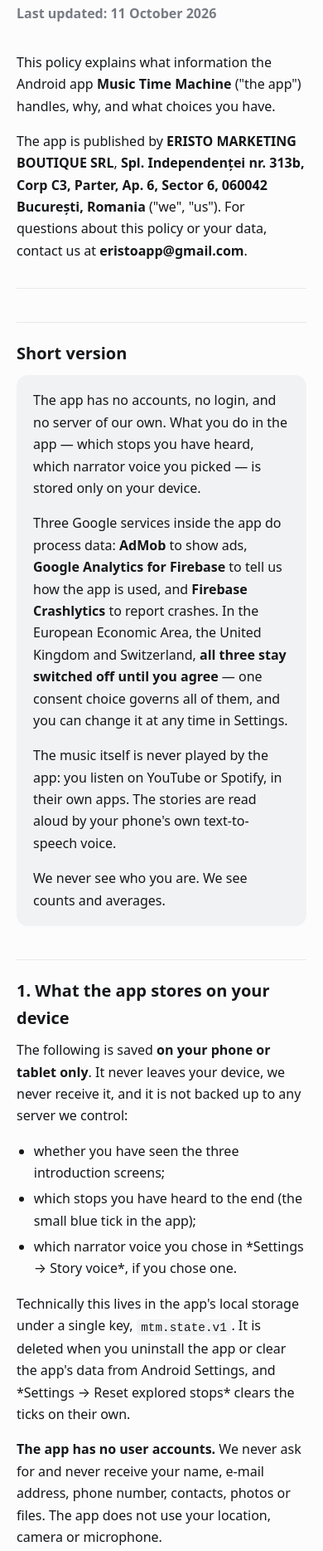
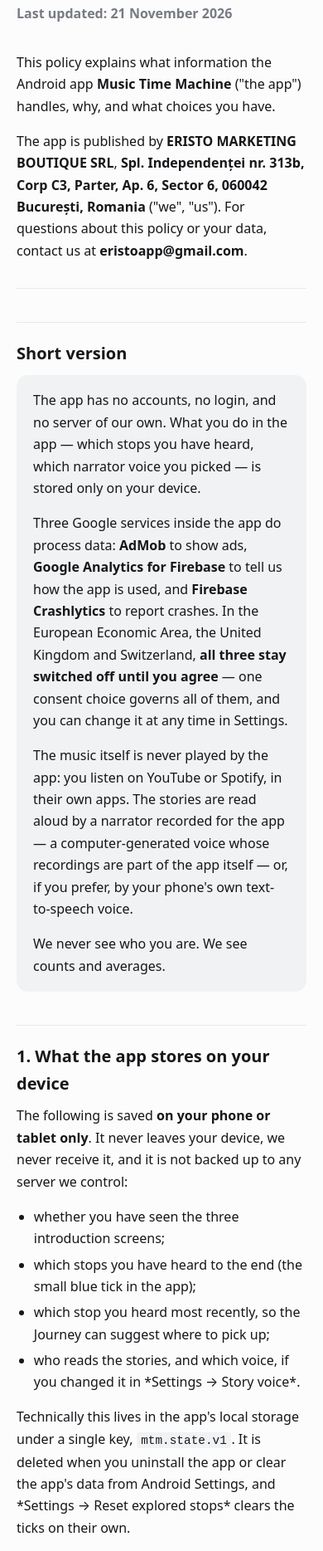
Before and after one commit to radu-stoica-git1/music-time-machine-legal, a plain HTML site: page index.html in a window 390 px wide. Shown: the part 116-1985 px from the top of the page at 83% size. Drawn offline with Linux system fonts and the light colour scheme.

Commit message:
Say who reads the stories and what the app remembers
The stories are now read by a narrator recorded for the app, with the phone's own voices as a choice, and the app keeps the last stop heard so it can offer to pick up from there. Nothing new is collected or sent.

Co-Authored-By: Claude Fable 5.2 <noreply@anthropic.com>

```diff
--- a/index.html
+++ b/index.html
@@ -40,7 +40,7 @@
 <body>
 <main>
 <h1>Privacy Policy — Music Time Machine</h1>
-<p class="updated"><strong>Last updated: 11 October 2026</strong></p>
+<p class="updated"><strong>Last updated: 21 November 2026</strong></p>
 <p>This policy explains what information the Android app <strong>Music Time Machine</strong> ("the app") handles, why, and what choices you have.</p>
 <p>The app is published by <strong>ERISTO MARKETING BOUTIQUE SRL</strong>, <strong>Spl. Independenței nr. 313b, Corp C3, Parter, Ap. 6, Sector 6, 060042 București, Romania</strong> ("we", "us"). For questions about this policy or your data, contact us at <strong>eristoapp@gmail.com</strong>.</p>
 <hr>
@@ -48,7 +48,7 @@
 <div class="lead">
 <p>The app has no accounts, no login, and no server of our own. What you do in the app — which stops you have heard, which narrator voice you picked — is stored only on your device.</p>
 <p>Three Google services inside the app do process data: <strong>AdMob</strong> to show ads, <strong>Google Analytics for Firebase</strong> to tell us how the app is used, and <strong>Firebase Crashlytics</strong> to report crashes. In the European Economic Area, the United Kingdom and Switzerland, <strong>all three stay switched off until you agree</strong> — one consent choice governs all of them, and you can change it at any time in Settings.</p>
-<p>The music itself is never played by the app: you listen on YouTube or Spotify, in their own apps. The stories are read aloud by your phone's own text-to-speech voice.</p>
+<p>The music itself is never played by the app: you listen on YouTube or Spotify, in their own apps. The stories are read aloud by a narrator recorded for the app — a computer-generated voice whose recordings are part of the app itself — or, if you prefer, by your phone's own text-to-speech voice.</p>
 <p>We never see who you are. We see counts and averages.</p>
 </div>
 <h2>1. What the app stores on your device</h2>
@@ -56,12 +56,14 @@
 <ul>
 <li>whether you have seen the three introduction screens;</li>
 <li>which stops you have heard to the end (the small blue tick in the app);</li>
-<li>which narrator voice you chose in *Settings → Story voice*, if you chose one.</li>
+<li>which stop you heard most recently, so the Journey can suggest where to pick up;</li>
+<li>who reads the stories, and which voice, if you changed it in *Settings → Story voice*.</li>
 </ul>
 <p>Technically this lives in the app's local storage under a single key, <code>mtm.state.v1</code>. It is deleted when you uninstall the app or clear the app's data from Android Settings, and *Settings → Reset explored stops* clears the ticks on their own.</p>
 <p><strong>The app has no user accounts.</strong> We never ask for and never receive your name, e-mail address, phone number, contacts, photos or files. The app does not use your location, camera or microphone.</p>
 <h3>The narrator voice</h3>
-<p>The stories are read aloud by the text-to-speech engine already on your device (on most phones, Google's *Speech Services*). The app hands the story's text to that engine; it does not record or upload anything. By default the app chooses a voice that lives on the phone, so the text stays there. If you pick a voice that the app marks <strong>"Needs internet"</strong>, the text of the story is sent to that voice's provider (Google) to be synthesised, under Google's own privacy policy.</p>
+<p>By default the stories are read by a narrator recorded for the app. It is a computer-generated voice: we produced the recordings on our own computer and they are included in the app. Playing them uses nothing but the files already on your device and sends nothing anywhere. The app never records anything and does not use the microphone.</p>
+<p>In *Settings → Story voice* you can choose one of your phone's own voices instead. The stories are then read by the text-to-speech engine already on your device (on most phones, Google's *Speech Services*): the app hands the story's text to that engine and uploads nothing itself. The voice the app picks for you lives on the phone, so the text stays there. If you pick a voice that the app marks <strong>"Needs internet"</strong>, the text of the story is sent to that voice's provider (Google) to be synthesised, under Google's own privacy policy.</p>
 <h2>1b. Usage statistics and crash reports</h2>
 <p>To understand how the app is used and to find bugs, the app uses <strong>Google Analytics for Firebase</strong> and <strong>Firebase Crashlytics</strong> (Google Ireland Limited for users in the EEA, UK and Switzerland).</p>
 <p><strong>In the EEA, the UK and Switzerland these are switched off by default</strong> and only start after you agree — the same consent choice that governs ads. If you decline, nothing below is collected.</p>
```
